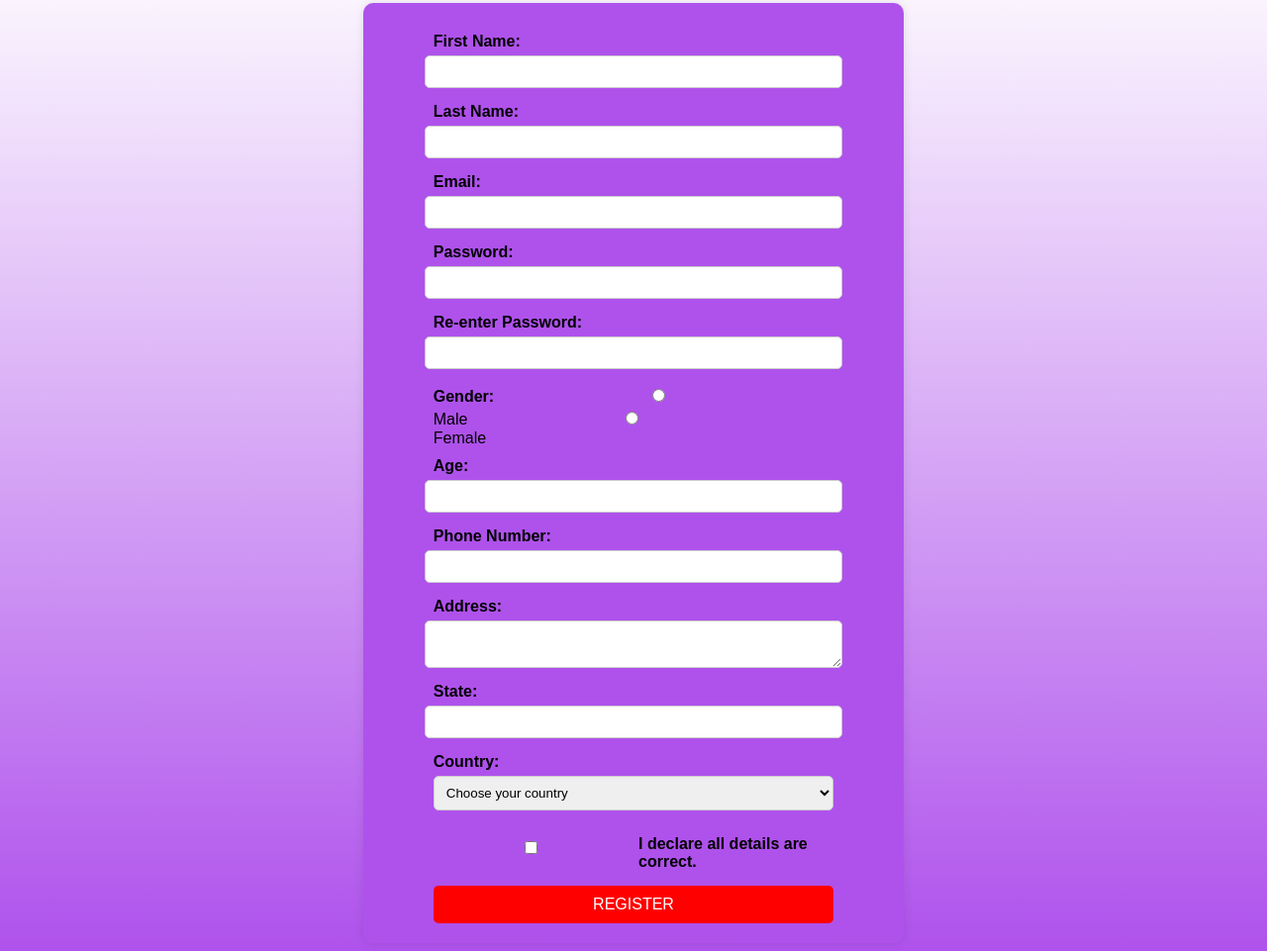
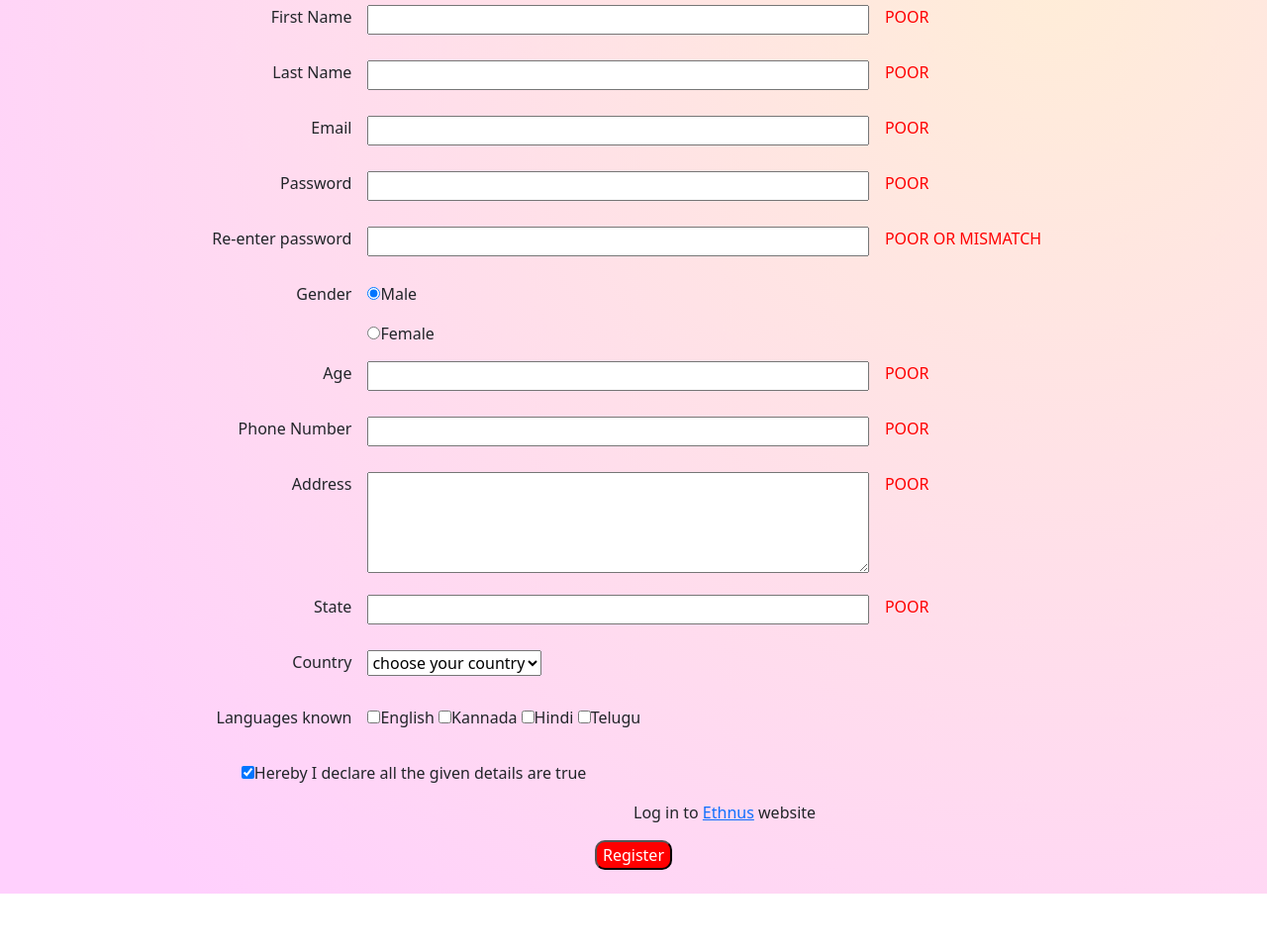
Before and after one commit to Piyush-088/MERNAssignment, a plain HTML site: page JS_TASK_8.html in a window 1280 px wide. Shown: the part 65-1026 px from the top of the page at 99% size. After the commit the page ends 968 px from the top, so only its background shows below. Drawn offline with nearby package versions, Linux system fonts and the light colour scheme.

Commit message:
JS_TASK_8.html

```diff
--- a/JS_TASK_8.html
+++ b/JS_TASK_8.html
@@ -1,138 +1,130 @@
-
 <!DOCTYPE html>
 <html lang="en">
 <head>
     <meta charset="UTF-8">
     <meta name="viewport" content="width=device-width, initial-scale=1.0">
-    <title>Registration Form Validation</title>
+    <title>Document</title>
+    <link href="https://cdn.jsdelivr.net/npm/bootstrap@5.0.2/dist/css/bootstrap.min.css" rel="stylesheet" integrity="sha384-EVSTQN3/azprG1Anm3QDgpJLIm9Nao0Yz1ztcQTwFspd3yD65VohhpuuCOmLASjC" crossorigin="anonymous">
     <style>
-        body {
-            font-family: Arial, sans-serif;
-            text-align: center;
-            background: linear-gradient(to bottom, #ffffff, #af52ec);
+        body{
+            background: radial-gradient(circle at 82.8% 5.3%, rgb(255, 237, 216) 0%, rgb(255, 208, 253) 90%);
         }
-        form {
-            width: 40%;
-            margin: auto;
-            padding: 20px;
-            background: #af52ec;
-            border-radius: 10px;
-            box-shadow: 0 0 10px rgba(0, 0, 0, 0.1);
-            display: flex;
-            flex-direction: column;
-            align-items: center;
-        }
-        label {
-            width: 80%;
-            text-align: left;
-            font-weight: bold;
-            margin-top: 10px;
-        }
-        input, select, textarea {
-            width: 80%;
-            padding: 8px;
-            margin: 5px 0;
-            border: 1px solid #ccc;
-            border-radius: 5px;
-        }
-        .error {
-            color: red;
-            font-size: 12px;
-            width: 80%;
-            text-align: left;
-        }
-        .gender-container {
-            width: 80%;
-            text-align: left;
-            margin-top: 10px;
-        }
-
-        .checkbox-container {
-            width: 80%;
-            display: flex;
-            align-items: center;
-            gap: 10px;
-            text-align: left;
-            margin-top: 10px;
-        }
-        button {
-            width: 80%;
-            padding: 10px;
-            background: red;
-            color: white;
-            border: none;
-            border-radius: 5px;
-            cursor: pointer;
-            margin-top: 15px;
-            font-size: 16px;
-        }
+       table input[type=number],input[type=text],input[type=password],input[type=email]{
+        width:100%;
+        box-sizing: border-box;
+       }
+       table td p{
+        text-align: right;
+       }
+       table textarea{
+        box-sizing: border-box;
+        width: 100%;
+       }
+       table td span{
+        color: red;
+       }
+       table td button{
+        background-color: red;
+        color: white;
+        border-radius: 10px;
+       }
     </style>
 </head>
 <body>
+    <div class="container-md">
+        <form action="https://www.ethnus.com" onsubmit="return verify()">
+            <table class="table caption-top table-borderless">
+                <caption style="text-align: center;"><h2 style="color: blue;">Registration form</h2></caption>
+                <tr>
+                    <td><p>First Name</p></td>
+                    <td><input type="text" id="fn" onkeydown="checkfn()"></td>
+                    <td><span id="fnpop">POOR</span></td>
+                </tr>
+                <tr>
+                    <td><p>Last Name</p></td>
+                    <td><input type="text" id="ln" onkeyup="checkln()"></td>
+                    <td><span id="lnpop">POOR</span></td>
+                </tr>
+                <tr>
+                    <td><p>Email</p></td>
+                    <td><input type="email" id="mail" onkeyup="checkmail()"></td>
+                    <td><span id="mailpop">POOR</span></td>
+                </tr>
+                <tr>
+                    <td><p>Password</p></td>
+                    <td><input type="password" id="pass" onkeyup="checkpass()"></td>
+                    <td><span id="passpop">POOR</span></td>
+                </tr>
+                <tr>
+                    <td><p>Re-enter password</p></td>
+                    <td><input type="password" id="repass" onkeyup="checkrepass()"></td>
+                    <td><span id="repasspop">POOR OR MISMATCH</span></td>
+                </tr>
+                <tr>
+                    <td rowspan="2" for="gender"><p>Gender</p></td>
+                    <td style="text-align: left;"><input type="radio" value="Male" name="gender" checked>Male</td>
+                </tr>
+                <tr>
+                    <td style="text-align: left;"><input type="radio" value="Female" name="gender">Female</td>
+                </tr>
+                <tr>
+                    <td><p>Age</p></td>
+                    <td><input type="number" id="age" onkeyup="checkage()"></td>
+                    <td><span id="agepop">POOR</span></td>
+                </tr>
+                <tr>
+                    <td><p>Phone Number</p></td>
+                    <td><input type="number" id="phno" onkeyup="checkphno()"></td>
+                    <td><span id="phnopop">POOR</span></td>
+                </tr>
+                <tr>
+                    <td><p>Address</p></td>
+                    <td ><textarea rows="4" onkeyup="checkadd()" id="add"></textarea></td>
+                    <td><span id="addpop">POOR</span></td>
+                </tr>
+                <tr>
+                    <td><p>State</p></td>
+                    <td><input type="text" id="state" onkeyup="checkstate()"></td>
+                    <td><span id="statepop">POOR</span></td>
+                </tr>
+                <tr >
+                    <td><p>Country</p></td>
+                    <td >
+                        <select>
+                            <option>choose your country</option>
+                            <option value="India">India</option>
+                            <option value="UK">UK</option>
+                            <option value="USA">USA</option>
+                            <option value="China">China</option>
+                        </select>
+                    </td>
+                </tr>
+                <tr >
+                    <td><p>Languages known</p></td>
+                    <td >
+                        <input type="checkbox">English
+                        <input type="checkbox">Kannada
+                        <input type="checkbox">Hindi
+                        <input type="checkbox">Telugu
+                    </td>
+                </tr>
+                <tr>
+                    <td colspan="3" style="padding-left: 14.5%;">
+                        <input type="checkbox" checked>Hereby I declare all the given details are true
+                    </td>
+                </tr>
+                <tr>
+                    <td colspan="3" style="padding-left: 50%;">
+                        Log in to <a href="https://ethnus.com/">Ethnus</a> website
+                    </td>
+                </tr>
+                <tr>
+                    <td colspan="3" style="text-align: center;"><button type="submit">Register</button></td>
+                </tr>
+            </table>
+        </form>
+    </div>
 
-    <h2>Registration Form</h2>
-
-    <form onsubmit="return validateForm()">
-        <label>First Name:</label>
-        <input type="text" id="fname">
-        <span class="error" id="fnameError"></span>
-
-        <label>Last Name:</label>
-        <input type="text" id="lname">
-        <span class="error" id="lnameError"></span>
-
-        <label>Email:</label>
-        <input type="text" id="email">
-        <span class="error" id="emailError"></span>
-
-        <label>Password:</label>
-        <input type="password" id="password">
-        <span class="error" id="passwordError"></span>
-
-        <label>Re-enter Password:</label>
-        <input type="password" id="confirmPassword">
-        <span class="error" id="confirmPasswordError"></span>
-
-        <div class="gender-container">
-            <label>Gender:</label>
-            <input type="radio" name="gender" value="Male"> Male
-            <input type="radio" name="gender" value="Female"> Female
-        </div>
-        <span class="error" id="genderError"></span>
-
-        <label>Age:</label>
-        <input type="number" id="age">
-        <span class="error" id="ageError"></span>
-
-        <label>Phone Number:</label>
-        <input type="text" id="phone">
-        <span class="error" id="phoneError"></span>
-
-        <label>Address:</label>
-        <textarea id="address"></textarea>
-        <span class="error" id="addressError"></span>
-
-        <label>State:</label>
-        <input type="text" id="state">
-        <span class="error" id="stateError"></span>
-
-        <label>Country:</label>
-        <select id="country">
-            <option value="">Choose your country</option>
-            <option value="India">India</option>
-            <option value="USA">USA</option>
-            <option value="UK">UK</option>
-        </select>
-        <span class="error" id="countryError"></span>
-
-        <div class="checkbox-container">
-            <input type="checkbox" id="declaration">
-            <label for="declaration">I declare all details are correct.</label>
-        </div>
-        <span class="error" id="declarationError"></span>
-
-        <button type="submit">REGISTER</button>
-    </form>
-
+    <script src="./task-8-script.js"></script>
 </body>
 </html>
```
